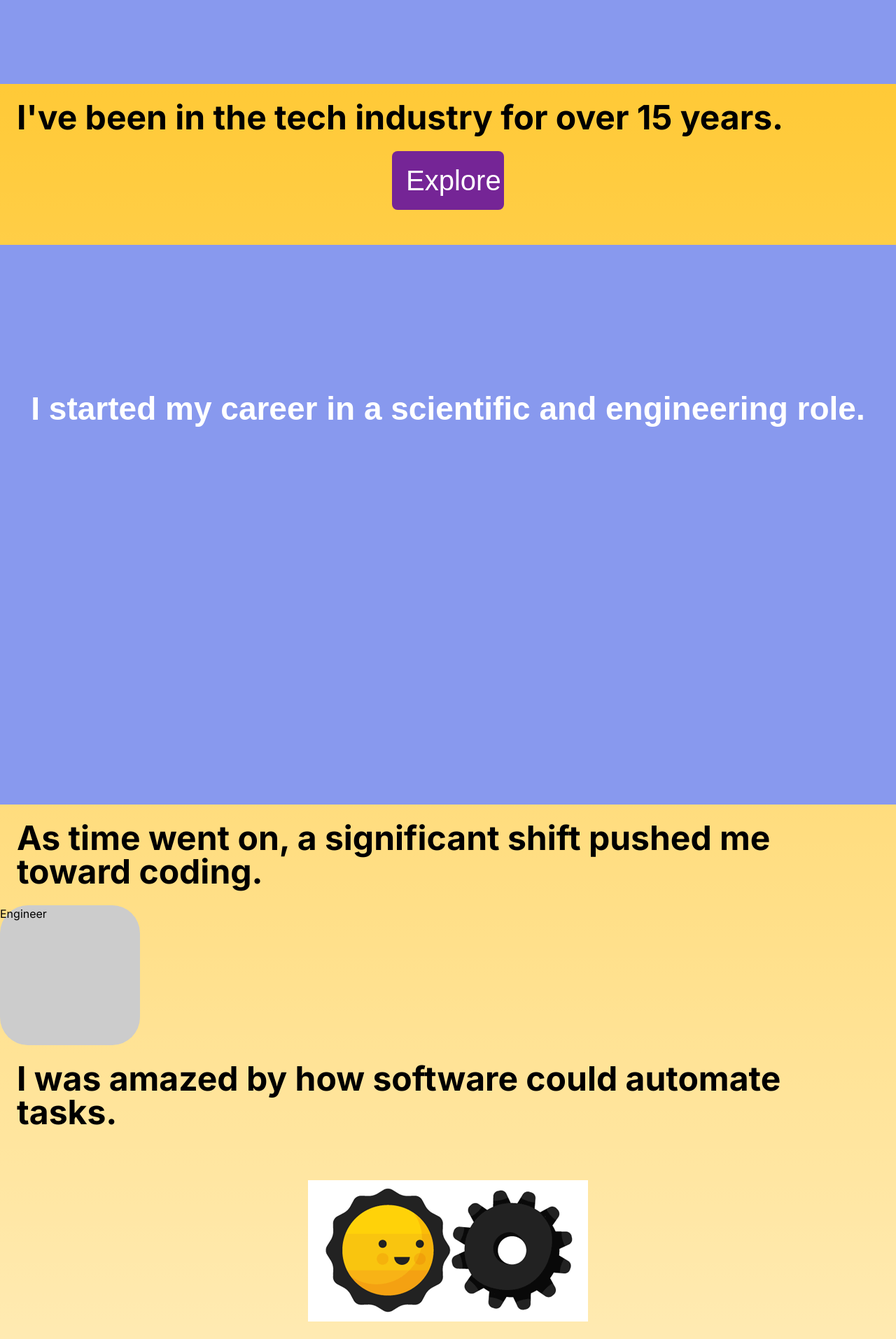
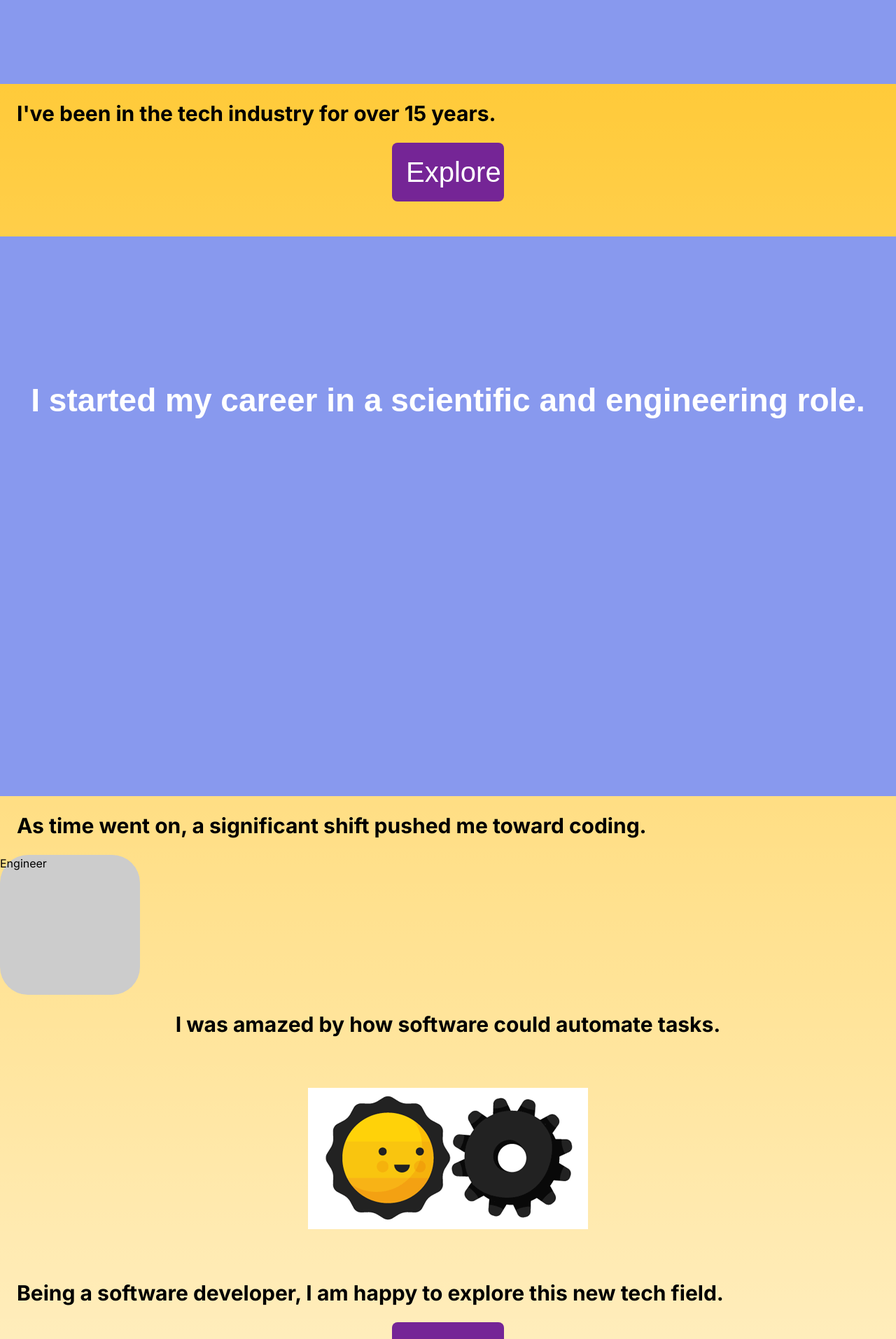
Before and after one commit to diamondcodebase/ox-app, a Next.js app: page /aboutMe in a window 1280 px wide. Shown: the part 680-2594 px from the top of the page at 70% size. Built offline with nearby package versions, Linux system fonts and the light colour scheme.

Commit message:
make the section text to be responsive

```diff
--- a/src/components/Section2.js
+++ b/src/components/Section2.js
@@ -4,7 +4,7 @@ import ExploringTextButton from "@/components/ExploringTextButton";
 export default function Section2({displayText}) {
     return (
       <div className="relative">
-        <div className='text-5xl font-bold p-3 m-3'>
+        <div className='text-xl sm:text-3xl font-bold p-3 m-3'>
             { displayText }
         </div>
         <div className=''>
--- a/src/components/Section4.js
+++ b/src/components/Section4.js
@@ -4,7 +4,7 @@ import RotateSquareButton from "@/components/RotateSquareButton";
 export default function Section4({displayText}) {
     return (
       <div className="relative">
-        <div className='text-5xl font-bold p-3 m-3'>
+        <div className='text-xl sm:text-3xl font-bold p-3 m-3'>
             { displayText }
         </div>
         <div className=''>
--- a/src/components/Section5.js
+++ b/src/components/Section5.js
@@ -6,7 +6,7 @@ export default function Section5({displayText, imageSrc, alt}) {
         <div>
             {
                 <div className='flex flex-col items-center justify-between'>
-                    <div className='text-5xl font-bold p-3 m-3'>
+                    <div className='text-xl sm:text-3xl font-bold p-3 m-3'>
                         { displayText }
                     </div>
                     <div>
--- a/src/components/Section6.js
+++ b/src/components/Section6.js
@@ -3,7 +3,7 @@ import ExploringTextButton from "@/components/ExploringTextButton";
 export default function Section6({ displayText }) {
     return (
         <div className="relative">
-            <div className='text-5xl font-bold p-3 m-3'>
+            <div className='text-xl sm:text-3xl font-bold p-3 m-3'>
                 { displayText }
             </div>
             <div className=''>
--- a/src/components/Section7.js
+++ b/src/components/Section7.js
@@ -3,7 +3,7 @@ import FlashCardStack from "@/components/FlashCardStack";
 export default function Section7({displayText}) {
     return (
         <div className='flex flex-col items-center justify-between'>
-            <div className='text-3xl font-bold p-3 m-3'>
+            <div className='text-xl sm:text-3xl font-bold p-3 m-3'>
                 { displayText }
             </div>
             <FlashCardStack />
```
